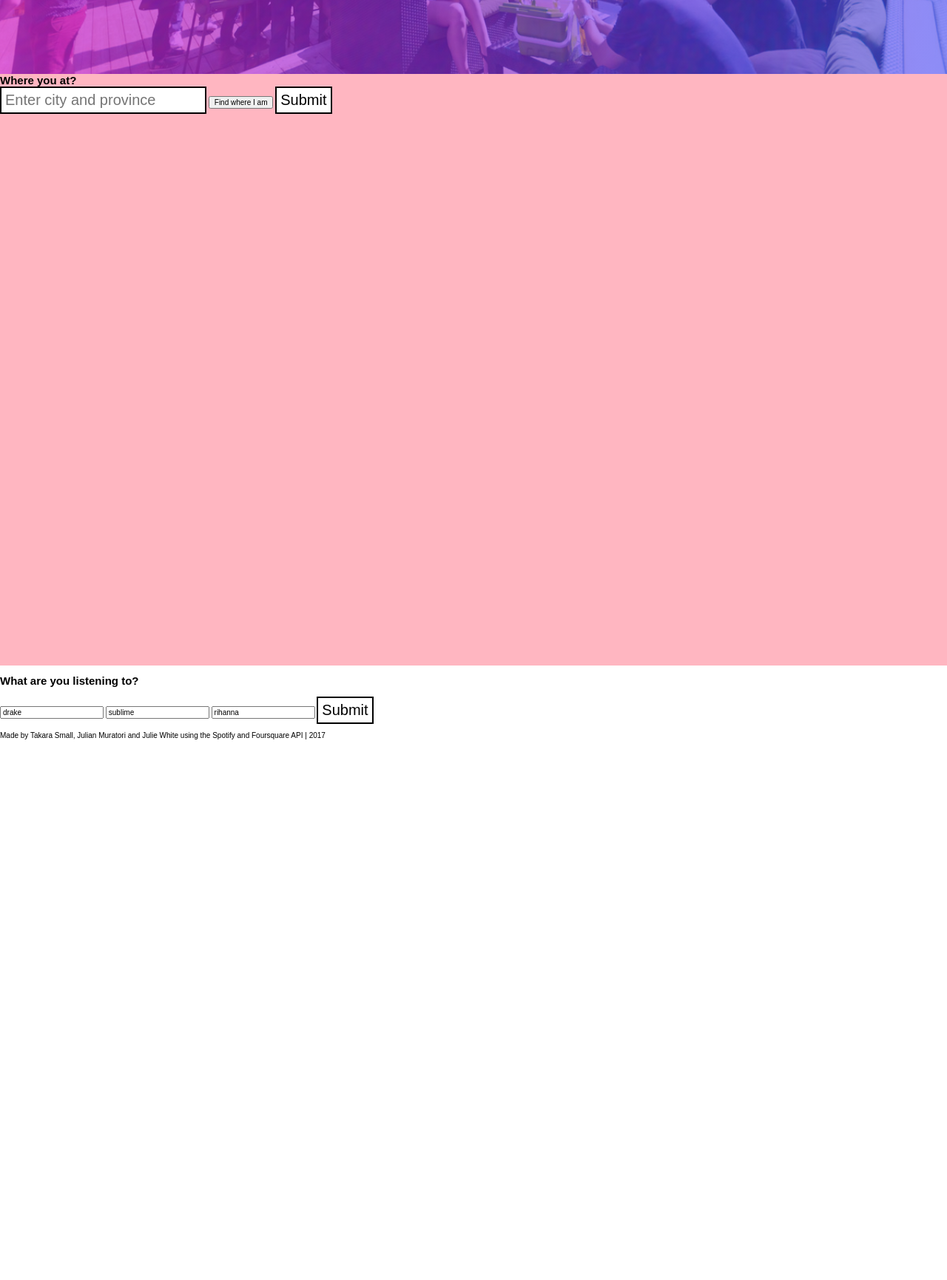
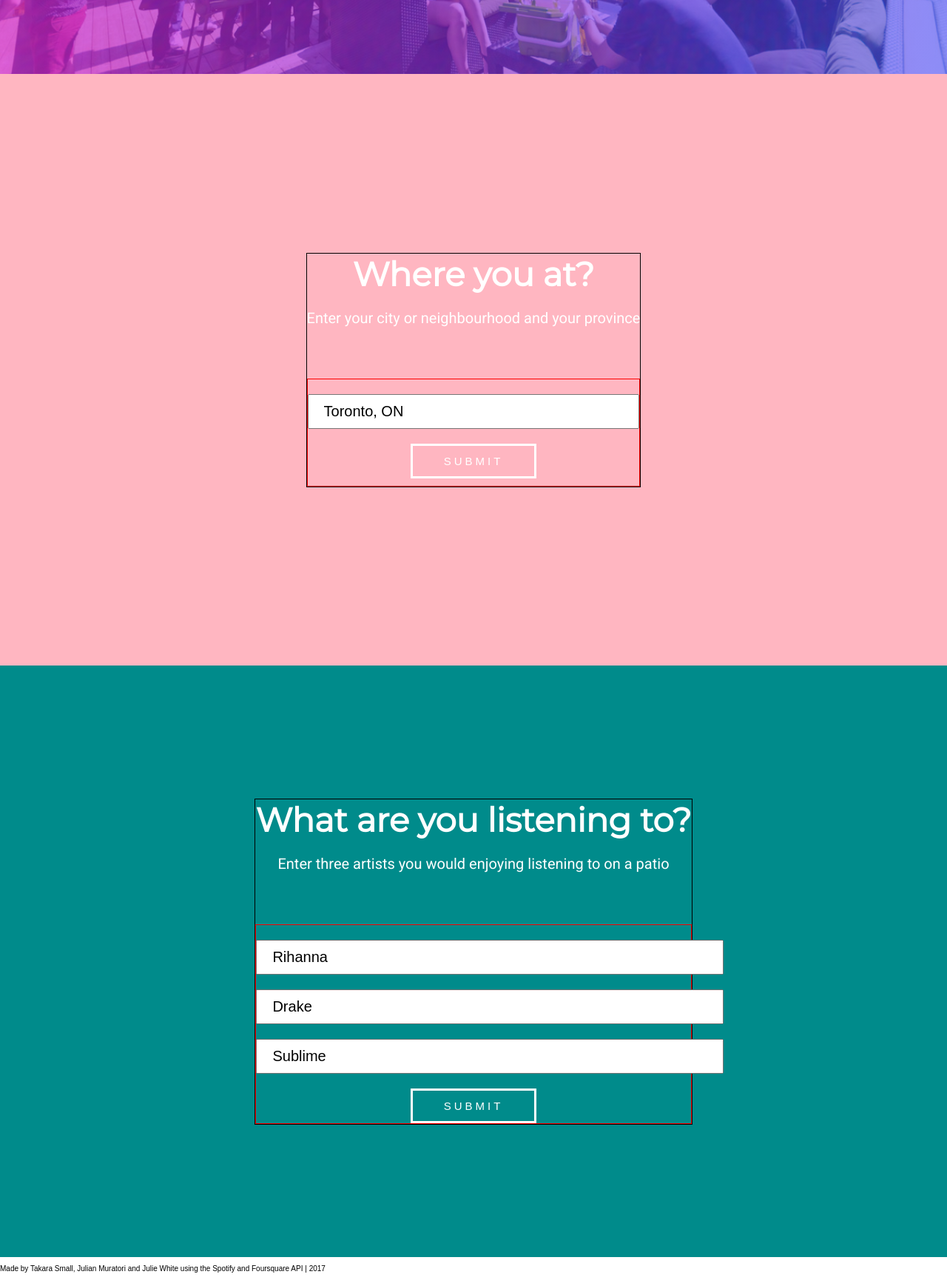
Before and after one commit to MUSICONTHEPATIO/OfficialProjectRepository, a website: page index.html in a window 1280 px wide. Shown: the part 700-2431 px from the top of the page at 74% size. Before the commit the page ends 1710 px from the top, so only its background shows below. Drawn offline with nearby package versions, Linux system fonts and the light colour scheme; no server answers; a web font is replaced by a local one.

Commit message:
styled a bunch of the page

```diff
--- a/CSS/partials/_location.scss
+++ b/CSS/partials/_location.scss
@@ -1,19 +1,43 @@
+@import 'partials/variables';
+
 .locationPage {
-	height: 100vh;
 	background-color: lightpink;
+}
+
+.musicPage {
+	background-color: darkcyan;
+}
+
+.h2Style {
+	margin: 0;
+	font-size: 4.5rem;
+	color: $brandWhite;
+	font-family: $titleFontFamily;
+}
+
+.formDescription {
+	color: white;
+	font-family: $bodyFontFamily;
+	font-size: $bodyFontSize;
 
 }
 
-
-.locationPage h2 {
-	margin: 0;
-
+.form__displayBlock {
+	display: block;
+	margin: 0 auto
 }
 
-.location button, input[type=submit], input[type=text],  {
-	font-size: 2rem;
-	background-color: white;
-	border: 2px solid black;
-	color: black;
-	padding: 5px;
+.form {
+	border: 1px solid red;
+	margin-top: 50px;
 }
+
+.form__input {
+	@include inputField
+	margin-top: 20px;
+}
+
+.submit {
+	@include button(#FFFFFF, #FFFFFF)
+	margin-top: 20px;
+}
--- a/CSS/partials/_titlePage.scss
+++ b/CSS/partials/_titlePage.scss
@@ -1,13 +1,4 @@
-@mixin button($fontColor, $borderColor) {
-    background-color: transparent;
-    border: 1px solid $borderColor;
-    color: $fontColor;
-    letter-spacing: 1px;
-    font-weight: lighter;
-    font-size: 10px;
-    width: 110px;
-    padding: 7px 0;
-}
+@import 'partials/variables';
 
 header {
 	color: $brandWhite;
--- a/CSS/partials/_variables.scss
+++ b/CSS/partials/_variables.scss
@@ -1,18 +1,27 @@
 @mixin button($fontColor, $borderColor) {
     background-color: transparent;
-    border: 5px solid $borderColor;
+    border: 3px solid $borderColor;
     color: $fontColor;
-    letter-spacing: 1px;
-    font-weight: lighter;
+    letter-spacing: 4px;
+    font-weight: normal;
+    font-size: 1.5rem;
+    width: 170px;
+    padding: 12px 7px;
+    text-transform: uppercase;
+}
+
+@mixin inputField {
     font-size: 2rem;
-    width: 110px;
-    padding: 7px ;
+    padding: 10px 20px;
+    width: 100%;
 }
+
 
 @mixin backgroundGradient {
     background: linear-gradient(to right, rgba(211,4,208,0.9) -1%,rgba(211,4,208,0.6) 0%,rgba(65,65,242,0.6) 100%);
     height: 100%;
 }
+
 
 $titleFontSize: 6rem;
 $titleFontFamily: 'Montserrat', sans-serif;
--- a/CSS/style.scss
+++ b/CSS/style.scss
@@ -1,15 +1,27 @@
 @import 'partials/variables';
 @import 'partials/titlePage';
-@import 'partials/location' ;
-@import 'partials/music';
+@import 'partials/location';
 @import 'partials/responsive';
 @import 'partials/results';
 @import 'partials/setup';
 
+.flex {
+	display: flex;
+	justify-content: center;
+	align-items: center;
+	height: 100vh;
 
+}
+.formContainer {
+	border: 1px solid black;
+	display: flex;
+	flex-direction: column;
+	justify-content: center;
+	text-align: center;
+}
 
 html {
-font-size: 62.5%;
+	font-size: 62.5%;
 }
 
 
--- a/index.html
+++ b/index.html
@@ -30,7 +30,7 @@
 
 		<h3>Lorem ipsum dolor sit amet, consectetur adipisicing elit. Quae non excepturi dolore molestias dolor ratione</h3>
 
-		<div class="header__buttonContainer"><a href="#" class="header__button">Let's Get Started</a></div>
+		<div class="header__buttonContainer"><a href="#" class="header__button">Get Started</a></div>
 
 	</header>
 
@@ -38,15 +38,28 @@
 
 
 	<!-- LOCATION LOCATION LOCATION -->
-	<section class="locationPage">
-		<h2>Where you at?</h2>
-		<form class="form locationForm">
+	<section class="locationPage flex">
 
-			<input id="userLocation" type="text" placeholder="Enter city and province">
-			<button>Find where I am</button>
-			<input class="submit locationForm__submit" type="submit">
-			<p class="locationAnswer"></p>
-		</form>
+		<div class="formContainer">
+
+			<h2 class="h2Style">Where you at?</h2>
+
+			<p class="formDescription">Enter your city or neighbourhood and your province</p>
+
+			<form class="form">
+
+				<input class="form__displayBlock form__input" id="userLocation" type="text" placeholder="Enter city and province" value="Toronto, ON">
+
+				<!-- <button class="locationForm__displayBlock" >Find where I am</button> -->
+
+				<input class="submit locationForm__submit locationForm__displayBlock" type="submit">
+
+				<p class="locationAnswer"></p>
+
+			</form>
+
+		</div>
+
 	</section>
 
 	<!-- END LOCATION END LOCATION  -->
@@ -54,16 +67,33 @@
 
 	<!-- MUSIC MUSIC MUSIC MUSIC -->
 
-	<h2>What are you listening to?</h2>
+	<section class="musicPage flex">
 
-	<form class="form musicForm">
+		<div class="formContainer">
 
-		<input class="spotifyForm" type="search" placeholder="Enter an artist you like" value="drake">
-		<input class="spotifyForm" type="search" placeholder="Enter an artist you like" value="sublime">
-		<input class="spotifyForm" type="search" placeholder="Enter an artist you like" value="rihanna">
-		<input class="submit musicForm__submit" type="submit">
+			<h2 class="h2Style">What are you listening to?</h2>
 
-	</form>
+			<p class="formDescription">Enter three artists you would enjoying listening to on a patio</p>
+
+			<form class="form">
+
+
+
+				<input class="form__displayBlock form__input" type="search" placeholder="Enter an artist you like" value="Rihanna">
+
+				<input class="form__displayBlock form__input" type="search" placeholder="Enter an artist you like" value="Drake">
+
+				<input class="form__displayBlock form__input" type="search" placeholder="Enter an artist you like" value="Sublime">
+
+
+
+				<input class="submit musicForm__submit form__displayBlock" type="submit">
+
+			</form>
+
+		</div>
+
+	</section>
 	<!-- END MUSIC END MUSIC END MUSIC -->
 
 
--- a/javascript/script.js
+++ b/javascript/script.js
@@ -56,7 +56,7 @@ dotpApp.displayInfo = (items) => {
 		const foursquarePrice = item.price.tier;
 		const foursquareUrl = item.url;
 
-		const foursquareNameElement = $('<h2>').addClass('venueName').text(foursquareName);
+		const foursquareNameElement = $('<h4>').addClass('venueName').text(foursquareName);
 		const foursquareRatingElement = $('<p>').addClass('venueRating').text(foursquareRating);
 		const foursquareLocationElement = $('<p>').addClass('venueLocation').text(foursquareLocation);
 		const foursquarePhoneElement = $('<p>').addClass('venuePhone').text(foursquarePhone);
```
Also changed, not shown: CSS/partials/_music.scss (deleted), CSS/style.css, 1 other file.
